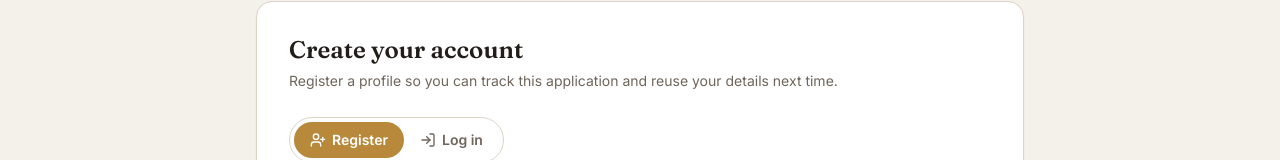
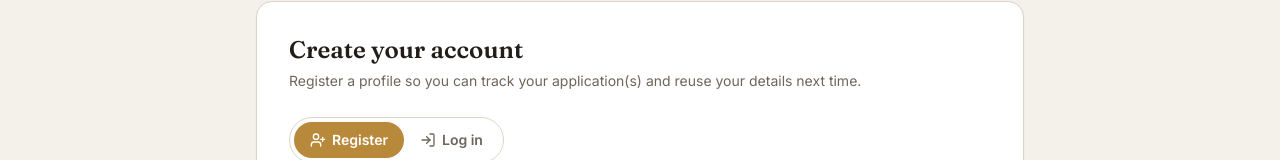
Before and after one commit to bvtonder1980-cmd/dubavisas, a Next.js app: page /apply in a window 1280 px wide. Shown: the part 522-682 px from the top of the page. Built offline with nearby package versions, Linux system fonts and the light colour scheme.

Commit message:
feat: clarify profile registration message for better user understanding
Co-authored-by: bvtonder1980-cmd <275993852+bvtonder1980-cmd@users.noreply.github.com>

```diff
--- a/components/apply/steps/step-account.tsx
+++ b/components/apply/steps/step-account.tsx
@@ -119,7 +119,7 @@ export function StepAccount({
       </h2>
       <p className="mt-1 text-sm leading-relaxed text-muted-foreground">
         {mode === "register"
-          ? "Register a profile so you can track this application and reuse your details next time."
+          ? "Register a profile so you can track your application(s) and reuse your details next time."
           : "Log in to continue your application as a returning customer."}
       </p>
 
```
